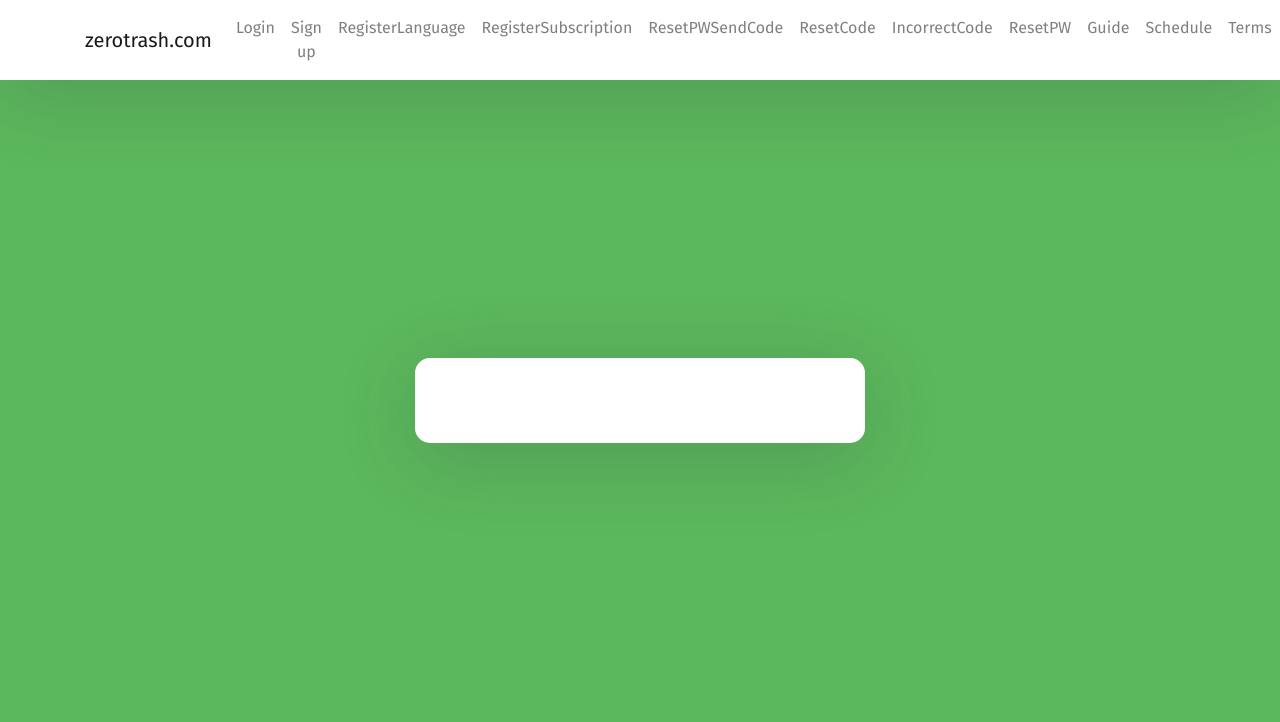
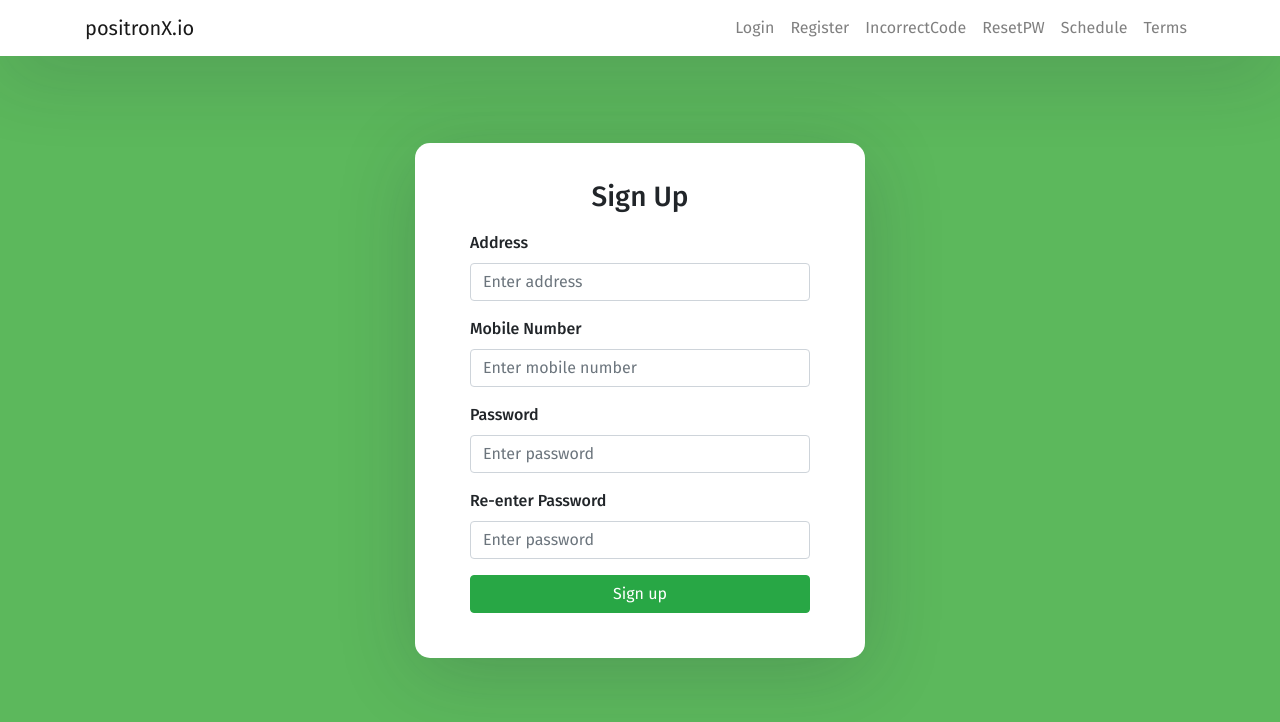
Before and after one commit to DDilshani/CO328-Project-Frontend-, a React (Create React App) app: page /fillup in a window 1280 px wide. Shown: the top 722 px of the page. Built offline with nearby package versions, Linux system fonts and the light colour scheme.

Commit message:
redirecting

```diff
--- a/src/App.js
+++ b/src/App.js
@@ -6,41 +6,66 @@ import '../node_modules/react';
 
 import { BrowserRouter as Router, Switch, Route, Link } from "react-router-dom";
 
+import { Dropdown, DropdownToggle, DropdownMenu, DropdownItem } from 'reactstrap';
+
 import Login from "./components/login.component";
-import SignUp from "./components/signup.component";
-import RegisterLanguage from "./components/registerLanguage.component";
-import RegisterSubscription from "./components/registerSubscription.component";
-import ResetPWSendCode from "./components/resetPWSendCode.component";
+import Fillup from "./components/fillup.component";
+import Register from "./components/register.component";
+import Subscription from "./components/subscription.component";
+import Fogotpw from "./components/fogotpw.component";
 import ResetCode from "./components/resetCode.component";
 import IncorrectCode from "./components/incorrectCode.component";
 import ResetPW from "./components/resetPW.component";
 import Guide from "./components/guide.component";
 import Schedule from "./components/schedule.component";
 import Terms from "./components/terms.component";
-import Hotline from "./components/hotline.component";
-import Navigation from './components/layout/Navigation';
 
 function App() {
   return (<Router>
     <div className="App">
-      <Navigation></Navigation>
+      <nav className="navbar navbar-expand-lg navbar-light fixed-top">
+        <div className="container">
+          <Link className="navbar-brand" to={"/sign-in"}>positronX.io</Link>
+          <div className="collapse navbar-collapse" id="navbarTogglerDemo02">
+            <ul className="navbar-nav ml-auto">
+              <li className="nav-item">
+                <Link className="nav-link" to={"/sign-in"}>Login</Link>
+              </li>
+              <li className="nav-item">
+                <Link className="nav-link" to={"/register"}>Register</Link>
+              </li>
+              <li className="nav-item">
+                <Link className="nav-link" to={"/incorrectCode"}>IncorrectCode</Link>
+              </li>
+              <li className="nav-item">
+                <Link className="nav-link" to={"/resetPW"}>ResetPW</Link>
+              </li>
+              <li className="nav-item">
+                <Link className="nav-link" to={"/schedule"}>Schedule</Link>
+              </li>
+              <li className="nav-item">
+                <Link className="nav-link" to={"/terms"}>Terms</Link>
+              </li>
+            </ul>
+          </div>
+        </div>
+      </nav>
 
       <div className="auth-wrapper">
         <div className="auth-inner">
           <Switch>
             <Route exact path='/' component={Login} />
             <Route path="/sign-in" component={Login} />
-            <Route path="/sign-up" component={SignUp} />
-            <Route path="/registerLanguage" component={RegisterLanguage} />
-            <Route path="/registerSubscription" component={RegisterSubscription} />
-            <Route path="/resetPWSendCode" component={ResetPWSendCode} />
+            <Route path="/fillup" component={Fillup} />
+            <Route path="/register" component={Register} />
+            <Route path="/subscription" component={Subscription} />
+            <Route path="/fogotpw" component={Fogotpw} />
             <Route path="/resetCode" component={ResetCode} />
             <Route path="/incorrectCode" component={IncorrectCode} />
             <Route path="/resetPW" component={ResetPW} />
             <Route path="/guide" component={Guide} />
             <Route path="/schedule" component={Schedule} />
             <Route path="/terms" component={Terms} />
-            <Route path="/hotline" component={Hotline} />
           </Switch>
         </div>
       </div>
--- a/src/components/signup.component.js
+++ b/src/components/fillup.component.js
@@ -1,6 +1,8 @@
 import React, { Component } from "react";
+import { Link } from "react-router-dom";
 
-export default class SignUp extends Component {
+export default class Fillup extends Component {
+
     render() {
         return (
             <form>
@@ -25,10 +27,7 @@ export default class SignUp extends Component {
                     <input type="password" className="form-control" placeholder="Enter password" />
                 </div>
 
-                <button type="submit" className="btn btn-success btn-block">Sign Up</button>
-                <p className="forgot-password text-right">
-                    Already registered <a href="#">sign in?</a>
-                </p>
+                <Link to="/guide" className="btn btn-success btn-block">Sign up</Link>
             </form>
         );
     }
--- a/src/components/resetPWSendCode.component.js
+++ b/src/components/fogotpw.component.js
@@ -1,6 +1,7 @@
 import React, { Component } from "react";
+import { Link } from "react-router-dom";
 
-export default class ResetPWSendCode extends Component {
+export default class Fogotpw extends Component {
     render() {
         return (
             <form>
@@ -27,7 +28,7 @@ export default class ResetPWSendCode extends Component {
                 </div>
 
                 <br></br>
-                <button type="next" className="btn btn-success btn-block">Next</button>
+                <Link to="/resetCode" className="btn btn-success btn-block">Next</Link>
 
 
 
--- a/src/components/layout/Navigation.js
+++ /dev/null
@@ -1,58 +0,0 @@
-import React, { Component } from 'react'
-import { Link } from 'react-router-dom';
-
-export class Navigation extends Component {
-    render() {
-        return (
-            <nav className="navbar navbar-expand-lg navbar-light fixed-top">
-            <div className="container">
-            <br/>
-
-          <Link className="navbar-brand" to={"/sign-in"}>zerotrash.com</Link>
-          <div className="collapse navbar-collapse" id="navbarTogglerDemo02">
-            <ul className="navbar-nav ml-auto">
-              <li className="nav-item">
-                <Link className="nav-link" to={"/sign-in"}>Login</Link>
-              </li>
-              <li className="nav-item">
-                <Link className="nav-link" to={"/sign-up"}>Sign up</Link>
-              </li>
-              <li className="nav-item">
-                <Link className="nav-link" to={"/registerLanguage"}>RegisterLanguage</Link>
-              </li>
-              <li className="nav-item">
-                <Link className="nav-link" to={"/registerSubscription"}>RegisterSubscription</Link>
-              </li>
-              <li className="nav-item">
-                <Link className="nav-link" to={"/resetPWSendCode"}>ResetPWSendCode</Link>
-              </li>
-              <li className="nav-item">
-                <Link className="nav-link" to={"/resetCode"}>ResetCode</Link>
-              </li>
-              <li className="nav-item">
-                <Link className="nav-link" to={"/incorrectCode"}>IncorrectCode</Link>
-              </li>
-              <li className="nav-item">
-                <Link className="nav-link" to={"/resetPW"}>ResetPW</Link>
-              </li>
-              <li className="nav-item">
-                <Link className="nav-link" to={"/guide"}>Guide</Link>
-              </li>
-              <li className="nav-item">
-                <Link className="nav-link" to={"/schedule"}>Schedule</Link>
-              </li>
-              <li className="nav-item">
-                <Link className="nav-link" to={"/terms"}>Terms</Link>
-              </li>
-              <li className="nav-item">
-                <Link className="nav-link" to={"/hotline"}>Hotline</Link>
-              </li>
-            </ul>
-          </div>
-        </div>
-      </nav>
-        )
-    }
-}
-
-export default Navigation
--- a/src/components/login.component.js
+++ b/src/components/login.component.js
@@ -1,4 +1,6 @@
 import React, { Component } from "react";
+
+import { BrowserRouter as Router, Switch, Route, Link } from "react-router-dom";
 
 export default class Login extends Component {
     render() {
@@ -25,14 +27,14 @@ export default class Login extends Component {
 
                 <button type="submit" className="btn btn-success btn-block">Submit</button>
                 <p className="forgot-password text-right">
-                    Forgot <a href="#">password?</a>
+                    Forgot <a href="/fogotpw">password?</a>
                 </p>
 
                 <br></br>
 
 
                 <p className="register text-right">
-                    New to Zero Trash ? <a href="#">Register Here!</a>
+                    New to Zero Trash ? <a href="/register">Register Here!</a>
                 </p>
 
             </form>
--- a/src/components/registerLanguage.component.js
+++ b/src/components/register.component.js
@@ -1,6 +1,9 @@
 import React, { Component } from "react";
+import { Link } from "react-router-dom";
 
-export default class RegisterLanguage extends Component {
+export default class Register extends Component {
+
+
     render() {
         return (
             <form>
@@ -21,8 +24,10 @@ export default class RegisterLanguage extends Component {
                     </div>
                 </div>
 
-                <button type="next" className="btn btn-success btn-block">Next</button>
-
+                <Link to="/subscription" className="btn btn-success btn-block">Next</Link>
+                <p className="forgot-password text-right">
+                    Already registered <a href="/login">sign in?</a>
+                </p>
                 <br></br>
 
 
--- a/src/components/resetCode.component.js
+++ b/src/components/resetCode.component.js
@@ -1,4 +1,5 @@
 import React, { Component } from "react";
+import { Link } from "react-router-dom";
 
 export default class ResetCode extends Component {
     render() {
@@ -18,7 +19,7 @@ export default class ResetCode extends Component {
 
 
                 <br></br>
-                <button type="next" className="btn btn-success btn-block">Next</button>
+                <Link to="/resetPw" className="btn btn-success btn-block">Next</Link>
 
 
 
--- a/src/components/registerSubscription.component.js
+++ b/src/components/subscription.component.js
@@ -1,6 +1,8 @@
 import React, { Component } from "react";
+import { Link } from "react-router-dom";
 
-export default class RegisterSubscription extends Component {
+export default class Subscription extends Component {
+
     render() {
         return (
             <form>
@@ -14,9 +16,7 @@ export default class RegisterSubscription extends Component {
                     <input type="plan" className="form-control" placeholder="Enter your subscription plan" />
                 </div>
 
-                <button type="next" className="btn btn-success btn-block">Next</button>
-
-
+                <Link to="/fillup" className="btn btn-success btn-block">Next</Link>
 
             </form>
         );
```
